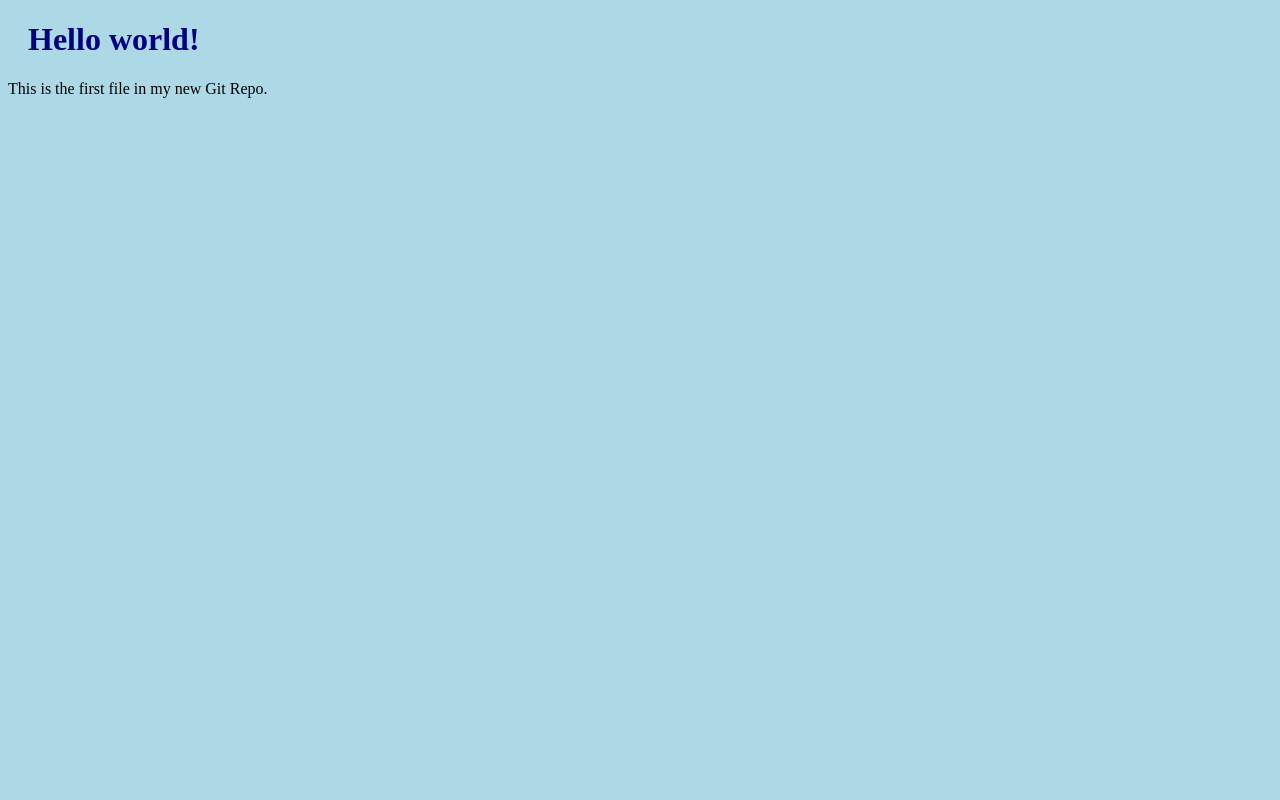
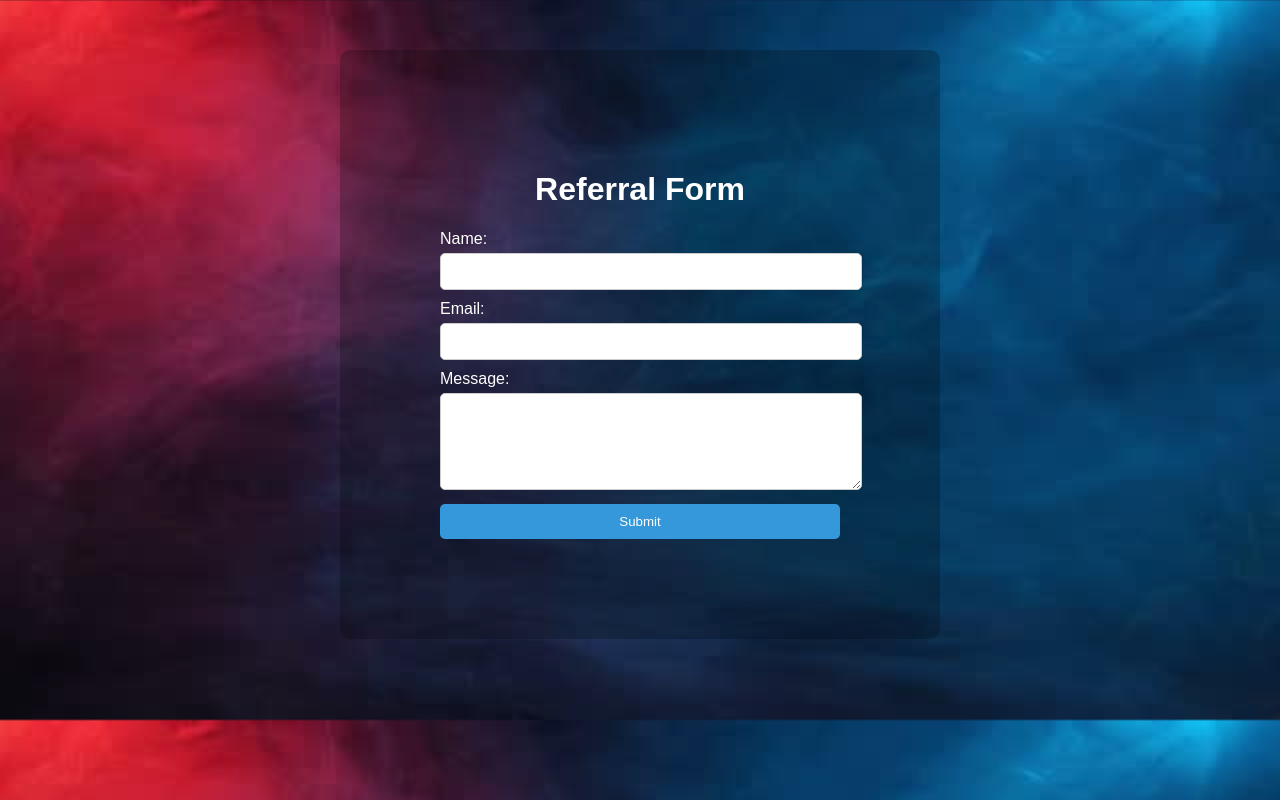
Before and after one commit to VaasudevaKrishna/referral_form, a plain HTML site: page index.html in a window 1280 px wide. Drawn offline with Linux system fonts and the light colour scheme.

Commit message:
first commit

```diff
--- a/bluestyle.css
+++ /dev/null
@@ -1,8 +0,0 @@
-body {
-    background-color: lightblue;
-    }
-
-    h1 {
-    color: navy;
-    margin-left: 20px;
-    }
--- a/index.html
+++ b/index.html
@@ -1,13 +1,26 @@
 <!DOCTYPE html>
-<html>
+<html lang="en">
 <head>
-<title>Hello World!</title>
-<link rel="stylesheet" href="bluestyle.css">
+    <meta charset="UTF-8">
+    <meta name="viewport" content="width=device-width, initial-scale=1.0">
+    <link rel="stylesheet" href="styles.css">
+    <title>Interactive Form</title>
 </head>
 <body>
+    <div class="container">
+        <h1>Referral Form</h1>
+        <form action="#" method="post">
+            <label for="name">Name:</label>
+            <input type="text" id="name" name="name" required>
 
-<h1>Hello world!</h1>
-<p>This is the first file in my new Git Repo.</p>
+            <label for="email">Email:</label>
+            <input type="email" id="email" name="email" required>
 
+            <label for="message">Message:</label>
+            <textarea id="message" name="message" rows="5" required></textarea>
+
+            <button type="submit">Submit</button>
+        </form>
+    </div>
 </body>
 </html>
--- /dev/null
+++ b/styles.css
@@ -0,0 +1,46 @@
+body {
+    background-image: url('background-image.jpg'); /* Replace with your image URL */
+    background-size: cover;
+    color: white;
+    font-family: Arial, sans-serif;
+}
+
+.container {
+    padding: 100px;
+    background-color: rgba(0, 0, 0, 0.225);
+    border-radius: 10px;
+    max-width: 400px;
+    margin: 0 auto;
+    margin-top: 50px;
+}
+
+h1 {
+    text-align: center;
+}
+
+label {
+    display: block;
+    margin-bottom: 5px;
+}
+
+input, textarea {
+    width: 100%;
+    padding: 10px;
+    margin-bottom: 10px;
+    border: 1px solid #ccc;
+    border-radius: 5px;
+}
+
+button {
+    width: 100%;
+    padding: 10px;
+    border: none;
+    border-radius: 5px;
+    background-color: #3498db;
+    color: white;
+    cursor: pointer;
+}
+
+button:hover {
+    background-color: #2980b9;
+}
```
Also changed, not shown: background-image.jpg (added).
